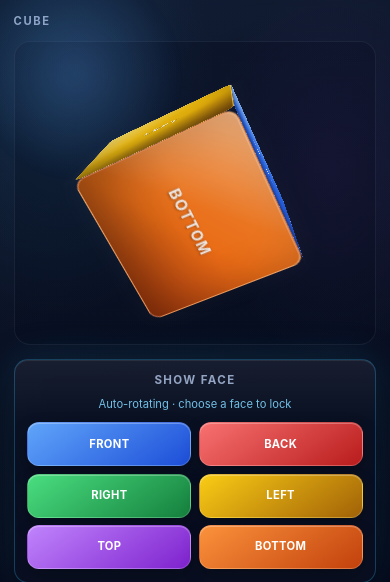
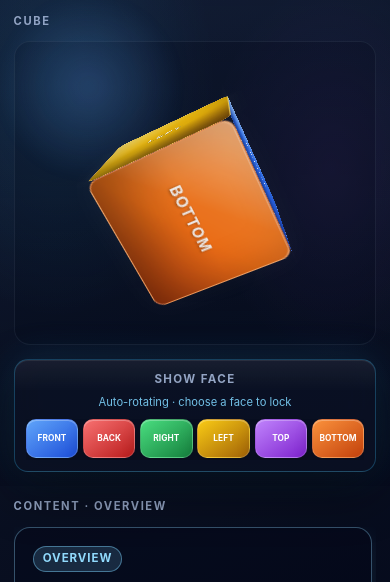
Before and after one commit to thomasmicheler-vbcf/c4l_datacube_presentation, a plain HTML site: page cube.html in a window 390 px wide. Shown: the top 582 px of the page. Drawn offline with Linux system fonts and the light colour scheme; animation ran at ten frames a second.

Commit message:
Lay out face buttons in one row and narrow the cube pane.
Keep all six face controls on a single horizontal line and reduce the right section width so content gets more space.

Co-Authored-By: Warp <agent@warp.dev>

```diff
--- a/cube.html
+++ b/cube.html
@@ -16,7 +16,7 @@
       --panel: rgba(12, 18, 36, 0.72);
       --panel-border: rgba(148, 163, 184, 0.22);
       --panel-glow: rgba(56, 189, 248, 0.12);
-      --cube-size: clamp(110px, 18vmin, 200px);
+      --cube-size: clamp(100px, 14vmin, 170px);
       --half: calc(var(--cube-size) / 2);
       --radius: 16px;
       --shadow: 0 20px 50px rgba(0, 0, 0, 0.45);
@@ -245,7 +245,8 @@
       position: relative;
       z-index: 1;
       display: grid;
-      grid-template-columns: minmax(0, 2fr) minmax(280px, 1fr);
+      /* Wider content pane, narrower cube/controls section */
+      grid-template-columns: minmax(0, 1fr) minmax(220px, 280px);
       width: 100%;
       min-height: 100dvh;
       height: 100dvh;
@@ -814,16 +815,16 @@
 
     .faces-panel {
       --control-gap: 0.65rem;
-      --touch-min: 2.5rem;
+      --touch-min: 2.25rem;
       position: relative;
       left: auto;
       bottom: auto;
       translate: none;
-      width: min(100%, 420px);
+      width: 100%;
       max-width: 100%;
       flex: 0 0 auto;
-      margin-inline: auto;
-      padding: 0.9rem;
+      margin-inline: 0;
+      padding: 0.75rem;
       border-radius: var(--radius);
       border: 1px solid var(--panel-border);
       background:
@@ -1027,22 +1028,27 @@
 
     .face-buttons {
       display: grid;
-      grid-template-columns: repeat(3, minmax(0, 1fr));
-      gap: 0.5rem;
+      grid-template-columns: repeat(6, minmax(0, 1fr));
+      gap: 0.35rem;
+      width: 100%;
     }
 
     .face-btn {
       appearance: none;
+      min-width: 0;
       min-height: var(--touch-min);
       border: 1px solid rgba(255, 255, 255, 0.16);
-      border-radius: 12px;
-      padding: 0.7rem 0.4rem;
+      border-radius: 10px;
+      padding: 0.55rem 0.2rem;
       color: #fff;
       font: inherit;
-      font-size: clamp(0.72rem, 1.8vw, 0.84rem);
+      font-size: clamp(0.58rem, 0.95vw, 0.72rem);
       font-weight: 700;
-      letter-spacing: 0.04em;
+      letter-spacing: 0.02em;
       text-transform: uppercase;
+      white-space: nowrap;
+      overflow: hidden;
+      text-overflow: ellipsis;
       cursor: pointer;
       background: linear-gradient(145deg, var(--btn-from), var(--btn-to));
       box-shadow:
@@ -1092,7 +1098,7 @@
 
     @media (max-width: 1100px) {
       .layout {
-        grid-template-columns: minmax(0, 1.35fr) minmax(300px, 1fr);
+        grid-template-columns: minmax(0, 1fr) minmax(200px, 240px);
       }
     }
 
@@ -1103,7 +1109,7 @@
 
       .layout {
         grid-template-columns: 1fr;
-        grid-template-rows: minmax(52dvh, auto) auto;
+        grid-template-rows: minmax(48dvh, auto) auto;
         height: auto;
         min-height: 100dvh;
       }
@@ -1152,7 +1158,16 @@
       .faces-panel {
         width: 100%;
         max-width: none;
-        padding: 0.85rem;
+        padding: 0.75rem;
+      }
+
+      .face-buttons {
+        grid-template-columns: repeat(6, minmax(0, 1fr));
+      }
+
+      .face-btn {
+        font-size: clamp(0.55rem, 2.2vw, 0.7rem);
+        padding: 0.55rem 0.15rem;
       }
 
       .controls-grid {
@@ -1167,74 +1182,43 @@
 
     @media (max-width: 640px) {
       :root {
-        --cube-size: clamp(130px, 38vw, 190px);
-        --touch-min: 2.75rem;
+        --cube-size: clamp(120px, 34vw, 170px);
+        --touch-min: 2.4rem;
       }
 
       .faces-panel {
-        --touch-min: 2.75rem;
-        padding: 0.8rem;
+        --touch-min: 2.4rem;
+        padding: 0.7rem;
         border-radius: 14px;
       }
 
-      .controls-grid {
-        grid-template-columns: 1fr;
-        justify-items: center;
-        gap: 0.75rem;
-      }
-
-      .orbit-side {
-        width: 100%;
-      }
-
-      .orbit-controls {
-        grid-template-columns: repeat(3, var(--touch-min));
-        grid-template-rows: repeat(3, var(--touch-min));
-      }
-
-      .orbit-meta {
-        justify-content: center;
-        text-align: center;
-      }
-
-      .orbit-meta output {
-        width: 100%;
-        text-align: center;
-        font-size: 0.72rem;
-      }
-
-      .orbit-actions {
-        grid-template-columns: 1fr 1fr;
-      }
-
       .face-buttons {
-        grid-template-columns: repeat(3, minmax(0, 1fr));
-        gap: 0.45rem;
+        grid-template-columns: repeat(6, minmax(0, 1fr));
+        gap: 0.3rem;
       }
 
       .face-btn {
-        min-height: 2.75rem;
-        padding: 0.65rem 0.25rem;
-        font-size: 0.7rem;
-        letter-spacing: 0.03em;
+        min-height: 2.4rem;
+        padding: 0.45rem 0.1rem;
+        font-size: 0.55rem;
+        letter-spacing: 0.01em;
       }
 
       .faces-hint {
-        margin-bottom: 0.65rem;
+        margin-bottom: 0.55rem;
       }
     }
 
     @media (max-width: 420px) {
       .face-buttons {
-        grid-template-columns: repeat(2, minmax(0, 1fr));
-      }
-
-      .orbit-actions {
-        grid-template-columns: 1fr 1fr;
-      }
-
-      .orbit-action {
-        font-size: 0.72rem;
+        /* Keep one horizontal row; allow slight horizontal scroll if needed */
+        grid-template-columns: repeat(6, minmax(2.6rem, 1fr));
+        overflow-x: auto;
+        padding-bottom: 0.15rem;
+      }
+
+      .face-btn {
+        font-size: 0.52rem;
       }
     }
 
```
